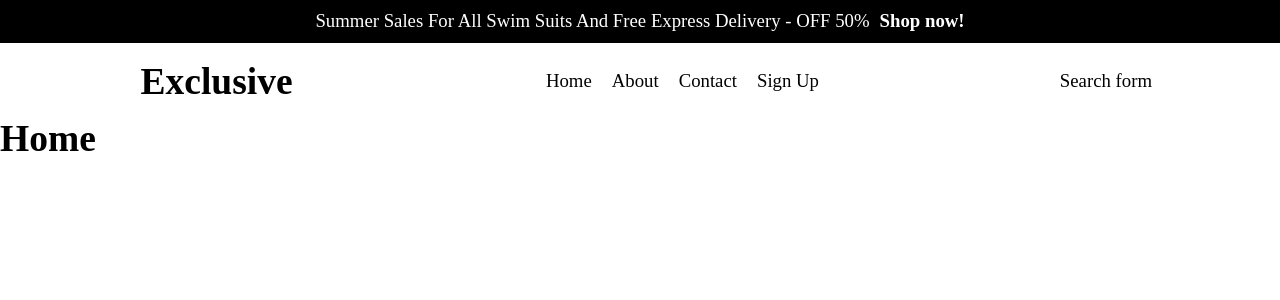
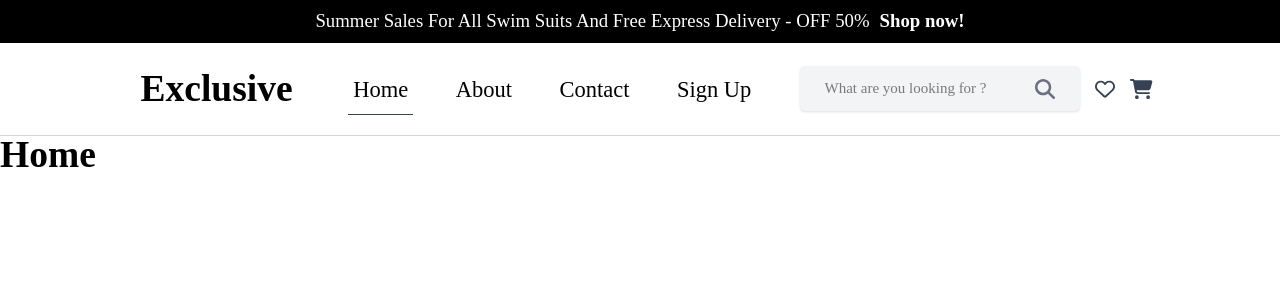
Before and after one commit to Car1Grimes/e-commerce, a React (Vite) app in the folder solo/e-commerce/: page / in a window 1280 px wide. Shown: the top 300 px of the page. Built offline with nearby package versions, Linux system fonts and the light colour scheme.

Commit message:
Finish navbar

```diff
--- a/solo/e-commerce/package.json
+++ b/solo/e-commerce/package.json
@@ -10,6 +10,11 @@
     "preview": "vite preview"
   },
   "dependencies": {
+    "@fortawesome/fontawesome-svg-core": "^6.7.2",
+    "@fortawesome/free-brands-svg-icons": "^6.7.2",
+    "@fortawesome/free-regular-svg-icons": "^6.7.2",
+    "@fortawesome/free-solid-svg-icons": "^6.7.2",
+    "@fortawesome/react-fontawesome": "^0.2.2",
     "@tailwindcss/vite": "^4.1.3",
     "react": "^19.0.0",
     "react-dom": "^19.0.0",
--- /dev/null
+++ b/solo/e-commerce/src/components/common/NavIcons.jsx
@@ -0,0 +1,22 @@
+import { FontAwesomeIcon } from "@fortawesome/react-fontawesome";
+import { faHeart } from "@fortawesome/free-regular-svg-icons";
+import { faCartShopping } from "@fortawesome/free-solid-svg-icons";
+import { faUser } from "@fortawesome/free-regular-svg-icons";
+
+export function NavIcons({ auth }) {
+  return (
+    <div className="flex items-center space-x-6 text-gray-700 ml-6">
+      <div className="cursor-pointer hover:text-red-500 transition-colors">
+        <FontAwesomeIcon icon={faHeart} size="2xl" />
+      </div>
+      <div className="cursor-pointer hover:text-green-500 transition-colors">
+        <FontAwesomeIcon icon={faCartShopping} size="2xl" />
+      </div>
+      {auth && (
+        <div className="cursor-pointer hover:text-blue-500 transition-colors">
+          <FontAwesomeIcon icon={faUser} size="2xl" />
+        </div>
+      )}
+    </div>
+  );
+}
--- /dev/null
+++ b/solo/e-commerce/src/components/layout/NavLinks.jsx
@@ -0,0 +1,49 @@
+import { NavLink } from "react-router-dom";
+import { useState } from "react";
+
+export function NavLinks() {
+  const [active, setActive] = useState("Home");
+  const linkClassName =
+    "text-4xl px-2 py-5 border-b border-transparent transition-all duration-200 ease-in hover:border-gray-700";
+  const activeLinkClassName = "text-4xl px-2 py-5 border-b border-gray-700";
+
+  function handleActive(e) {
+    setActive(e);
+  }
+  return (
+    <div className="flex justify-center grow gap-15">
+      <NavLink to="/">
+        <span
+          onClick={() => handleActive("Home")}
+          className={active === "Home" ? activeLinkClassName : linkClassName}
+        >
+          Home
+        </span>
+      </NavLink>
+      <NavLink to="/about">
+        <span
+          onClick={() => handleActive("About")}
+          className={active === "About" ? activeLinkClassName : linkClassName}
+        >
+          About
+        </span>
+      </NavLink>
+      <NavLink to="/contact">
+        <span
+          onClick={() => handleActive("Contact")}
+          className={active === "Contact" ? activeLinkClassName : linkClassName}
+        >
+          Contact
+        </span>
+      </NavLink>
+      <NavLink to="/signup">
+        <span
+          onClick={() => handleActive("SignUp")}
+          className={active === "SignUp" ? activeLinkClassName : linkClassName}
+        >
+          Sign Up
+        </span>
+      </NavLink>
+    </div>
+  );
+}
--- a/solo/e-commerce/src/components/layout/Navbar.jsx
+++ b/solo/e-commerce/src/components/layout/Navbar.jsx
@@ -1,29 +1,30 @@
 //
 import { NavLink } from "react-router-dom";
-export function Navbar() {
+import { FontAwesomeIcon } from "@fortawesome/react-fontawesome";
+import { faMagnifyingGlass } from "@fortawesome/free-solid-svg-icons";
+import { NavIcons } from "../common/NavIcons";
+import { NavLinks } from "./NavLinks";
+export function Navbar({ auth }) {
   return (
-    <nav className="flex justify-center py-6">
+    <nav className="flex justify-center border-b border-gray-300 py-9">
       <div className="w-4/5 flex items-center">
         <div className="cursor-pointer px-5 py-2">
           <span className="font-bold text-6xl ">Exclusive</span>
         </div>
-        <div className="flex justify-center grow">
-          <NavLink to="/">
-            <span className="text-3xl p-4">Home</span>
-          </NavLink>
-          <NavLink to="/about">
-            <span className="text-3xl p-4">About</span>
-          </NavLink>
-          <NavLink to="/contact">
-            <span className="text-3xl p-4">Contact</span>
-          </NavLink>
-          <NavLink to="/signup">
-            <span className="text-3xl p-4">Sign Up</span>
-          </NavLink>
+        <NavLinks />
+        <div className="flex items-center rounded-lg px-10 py-5 bg-gray-100 shadow-sm w-full max-w-md">
+          <input
+            type="text"
+            placeholder="What are you looking for ?"
+            className="outline-none bg-transparent flex-1 text-2xl pr-2"
+          />
+          <FontAwesomeIcon
+            icon={faMagnifyingGlass}
+            size="2xl"
+            className="text-gray-500"
+          />
         </div>
-        <div>
-          <p className="text-3xl">Search form</p>
-        </div>
+        <NavIcons auth={auth} />
       </div>
     </nav>
   );
```
Also changed, not shown: 1 other file (tests, documents, lock files or other folders).
